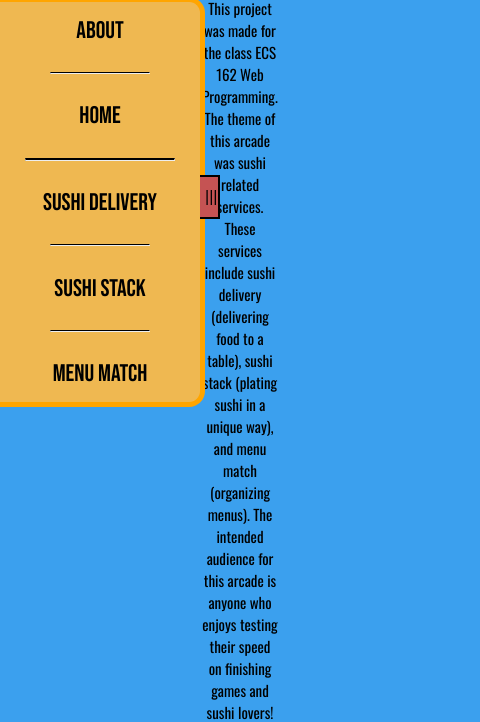
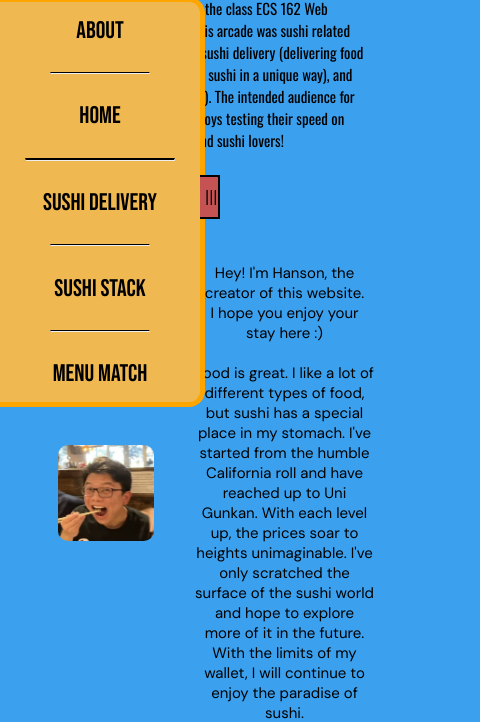
Before and after one commit to HansonKLau/ECS162, a plain HTML site: page Project2Arcade/about.html in a window 390 px wide. Shown: the part 122-844 px from the top of the page, 480 px wide, since content can reach past the window. Drawn offline with nearby package versions, Linux system fonts and the light colour scheme.

Commit message:
more mobile changes

```diff
--- a/Project2Arcade/styles.css
+++ b/Project2Arcade/styles.css
@@ -401,4 +401,12 @@ footer {
         font-size: 20px;
     }
 
+    .box-paragraph {
+        font-size: 15px;
+        padding: 0;
+    }
+
+    .desc {
+        padding: 0 1em;
+    }
 }
```
